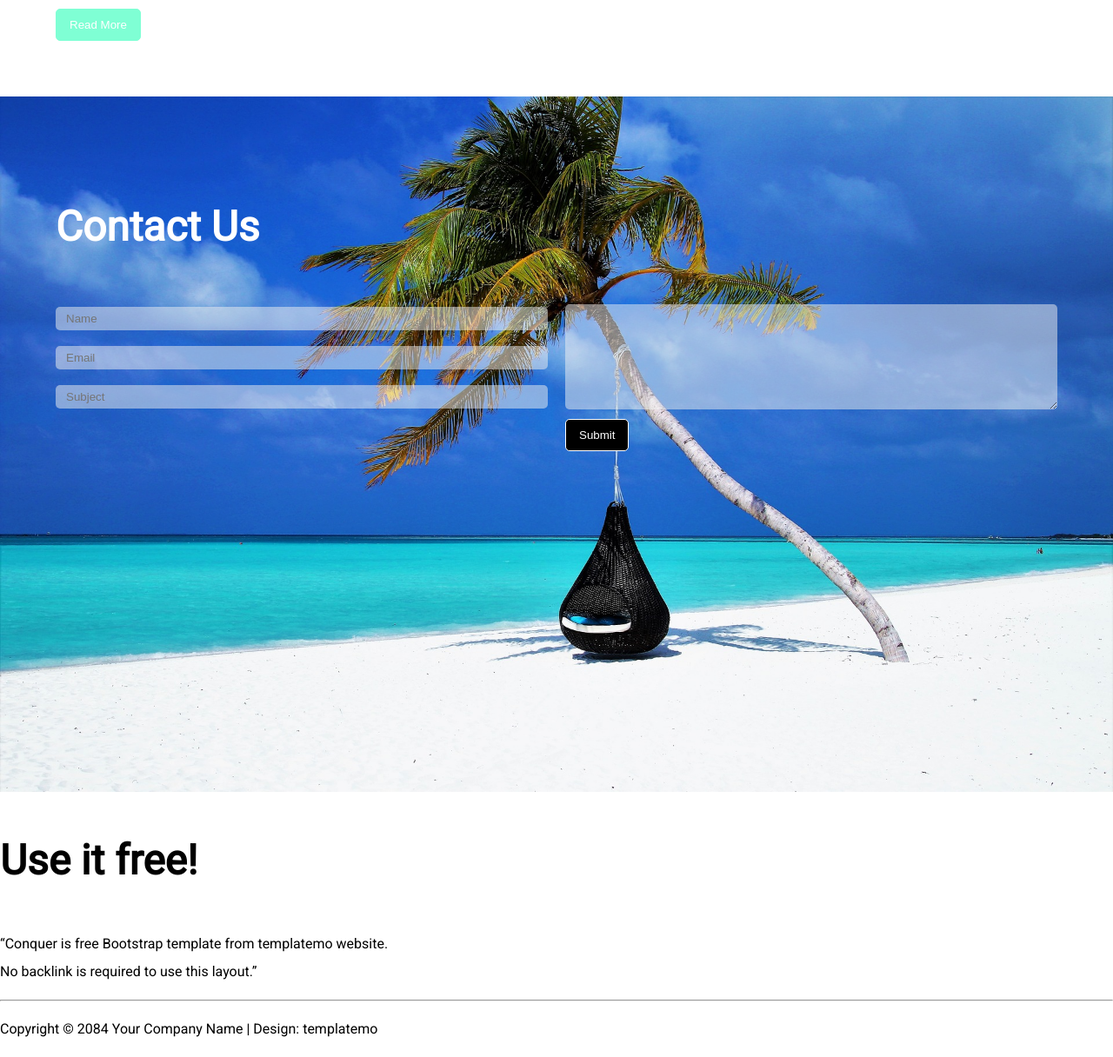
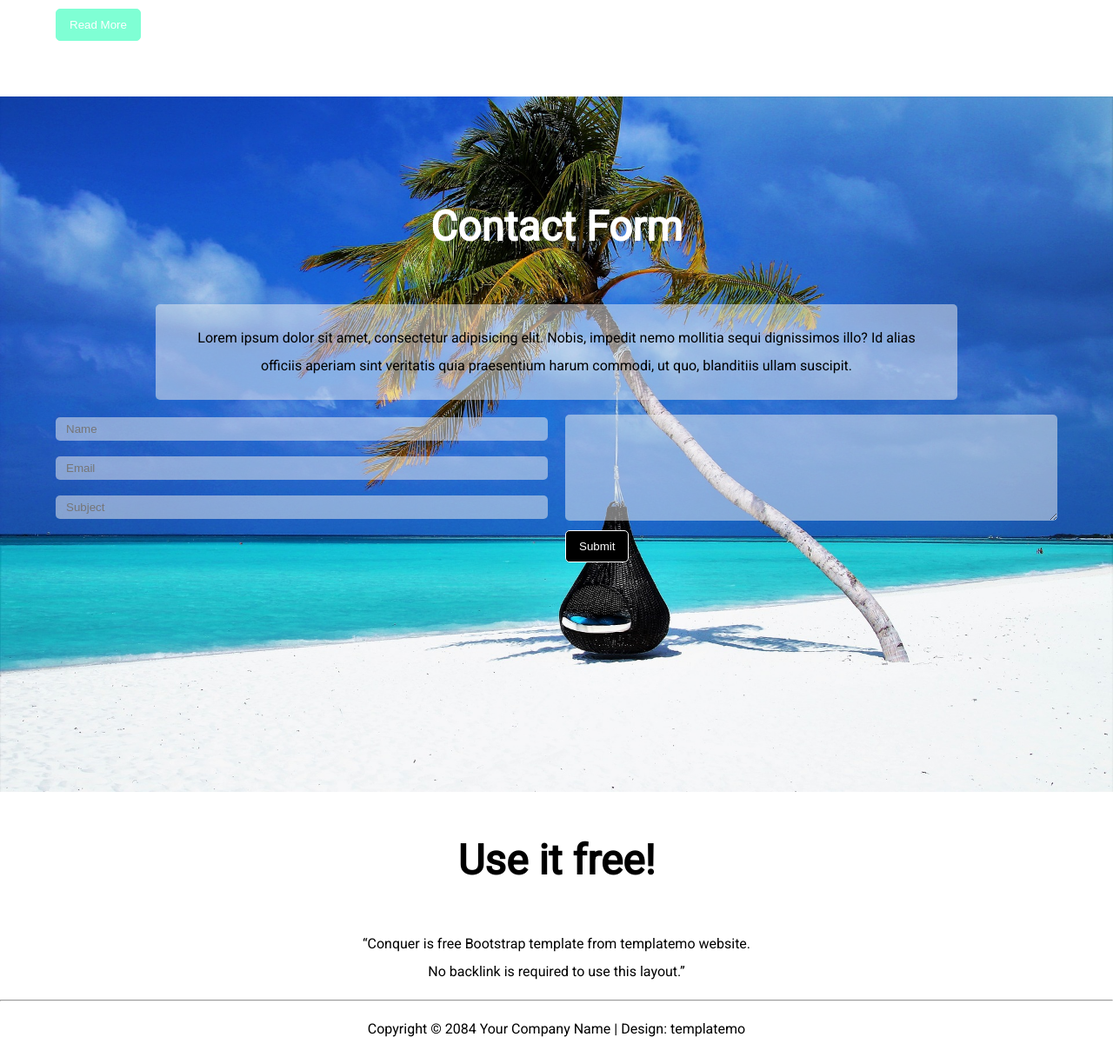
Before and after one commit to cdmims23/conquer-clone, a PHP site: page / in a window 1280 px wide. Shown: the part 4551-5767 px from the top of the page at 87% size. Run offline with PHP 8.4, Linux system fonts and the light colour scheme; some libraries are stand-ins or nearby versions.

Commit message:
Finishing Touches
Finishing touches for deployment.

```diff
--- a/css/style.css
+++ b/css/style.css
@@ -200,6 +200,18 @@ nav {
     color: #fff;
 }
 
+#contact-tagline {
+    width: 80%;
+    margin: 1.5% auto;
+    padding: 2%;
+    background-color: rgba(242, 242, 242, 0.5);
+    border-radius: 5px;
+}
+
+#contact-heading, #contact-tagline {
+    text-align: center;
+}
+
 #contact-area {
     height: 100vh;
     padding: 5%;
@@ -243,6 +255,11 @@ textarea {
     background-color: #fff;
     color: #000;
     transition: ease 0.75s;
+}
+
+/*Footer*/
+footer {
+    text-align: center;
 }
 
 
--- a/index.html
+++ b/index.html
@@ -274,7 +274,13 @@
     <div id="section-four" class="section">
         <section id="contact-area">
             <div class="container">
-                <h1 id="contact-heading">Contact Us</h1>
+                <h1 id="contact-heading">Contact Form</h1>
+                <p id="contact-tagline">
+                    Lorem ipsum dolor sit amet, consectetur adipisicing elit.
+                    Nobis, impedit nemo mollitia sequi dignissimos illo?
+                    Id alias officiis aperiam sint veritatis quia praesentium harum commodi,
+                    ut quo, blanditiis ullam suscipit.
+                </p>
             </div>
 
             <div class="container">
```
